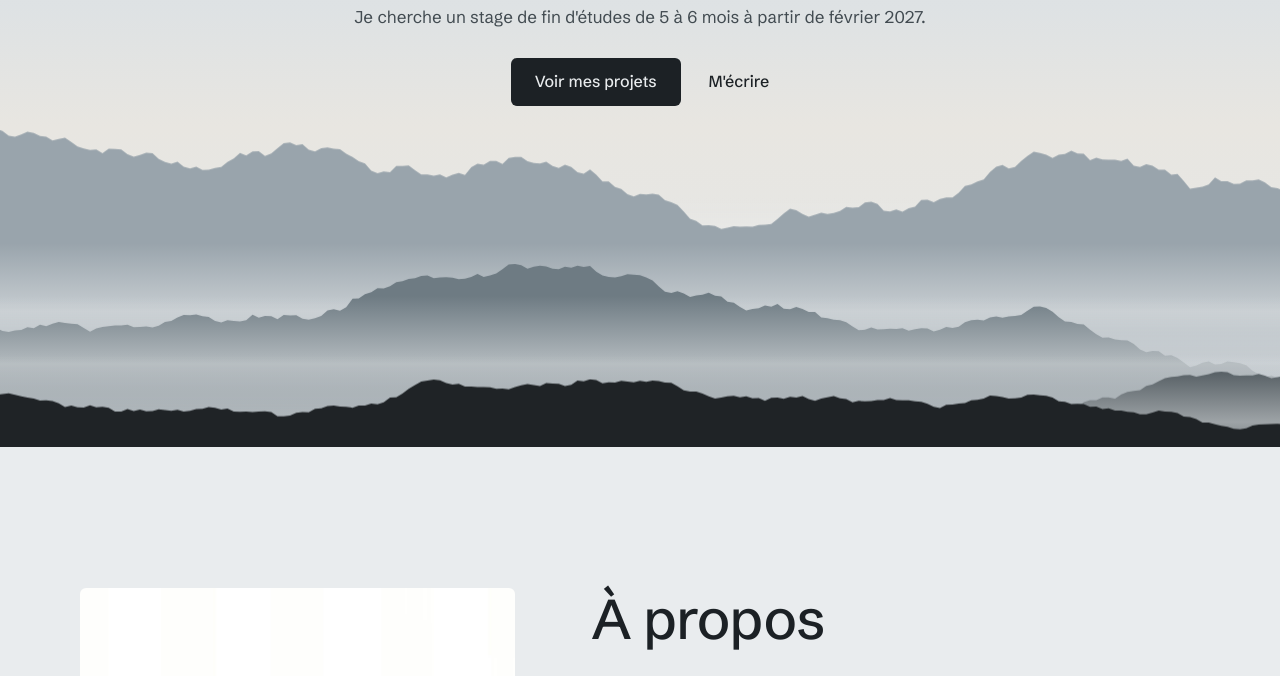
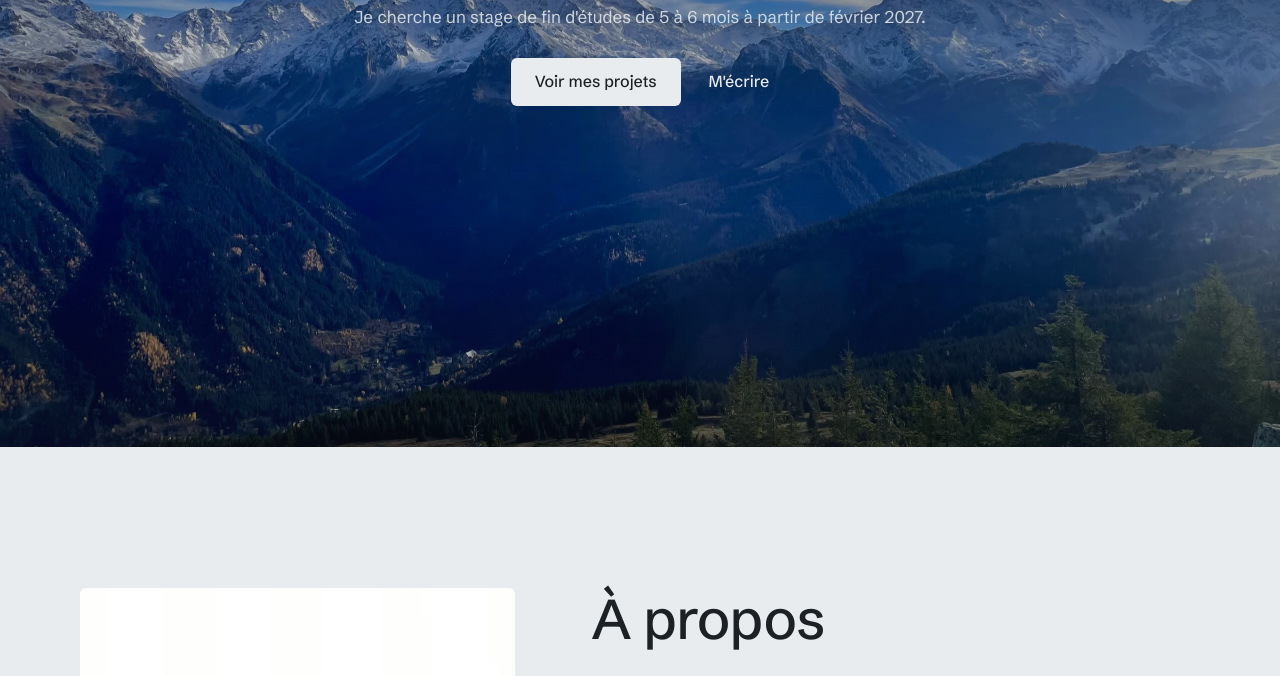
Before and after one commit to GatienCaillet/Portfolio, a plain HTML site: page index.html in a window 1280 px wide. Shown: the part 353-1029 px from the top of the page. Drawn offline with Linux system fonts and the light colour scheme.

Commit message:
feat: photo des Alpes en fond de l'accueil et du contact
Remplace les montagnes générées en SVG par une photo, avec un voile
sombre pour la lisibilité, une parallaxe douce et une nav claire
au-dessus des photos.

```diff
--- a/index.html
+++ b/index.html
@@ -30,13 +30,13 @@
   </header>
 
   <section class="hero" id="top">
-    <svg class="range" data-range="dawn" viewBox="0 0 1600 900" preserveAspectRatio="xMidYMax slice" aria-hidden="true"></svg>
+    <img class="bg-photo" src="images/montagne.jpg" alt="" width="2400" height="1800" fetchpriority="high" aria-hidden="true">
     <div class="hero__content">
       <h1>Gatien Caillet</h1>
       <p class="hero__sub">Développeur full stack à Grenoble, en Master 2 Informatique &amp; Cognition.</p>
       <p class="hero__avail">Je cherche un stage de fin d'études de 5 à 6 mois à partir de février 2027.</p>
       <div class="hero__actions">
-        <a class="btn" href="#projets">Voir mes projets</a>
+        <a class="btn btn--light" href="#projets">Voir mes projets</a>
         <a class="link" href="#contact">M'écrire</a>
       </div>
     </div>
@@ -165,7 +165,7 @@
   </main>
 
   <section class="contact" id="contact">
-    <svg class="range" data-range="dusk" viewBox="0 0 1600 900" preserveAspectRatio="xMidYMax slice" aria-hidden="true"></svg>
+    <img class="bg-photo" src="images/montagne.jpg" alt="" width="2400" height="1800" loading="lazy" aria-hidden="true">
     <div class="contact__content">
       <h2>Contact</h2>
       <p>Pour un stage de fin d'études de 5 à 6 mois à partir de février 2027, le plus simple est de m'écrire.</p>
--- a/script.js
+++ b/script.js
@@ -1,137 +1,34 @@
 // Gatien Caillet, portfolio.
-// Montagnes générées en SVG avec parallaxe douce, et nav qui s'adapte au fond.
+// Photo des Alpes en fond de l'accueil et du contact, parallaxe douce, et nav qui s'adapte au fond.
 
-
-const SVG_NS = "http://www.w3.org/2000/svg";
-const W = 1600;
-const H = 900;
 const reduceMotion = window.matchMedia("(prefers-reduced-motion: reduce)").matches;
 
-// PRNG déterministe : les montagnes sont identiques à chaque visite.
-function mulberry32(seed) {
-  return function () {
-    seed |= 0; seed = (seed + 0x6D2B79F5) | 0;
-    let t = Math.imul(seed ^ (seed >>> 15), 1 | seed);
-    t = (t + Math.imul(t ^ (t >>> 7), 61 | t)) ^ t;
-    return ((t ^ (t >>> 14)) >>> 0) / 4294967296;
-  };
-}
+const hero = document.getElementById("top");
+const contact = document.getElementById("contact");
+const nav = document.getElementById("nav");
 
-// Crête par déplacement du point médian.
-function ridgePoints(seed, baseY, amp, roughness) {
-  const rand = mulberry32(seed);
-  const n = 256;
-  const pts = new Array(n + 1);
-  pts[0] = baseY + (rand() - 0.5) * amp;
-  pts[n] = baseY + (rand() - 0.5) * amp;
-  let step = n;
-  let scale = amp;
-  while (step > 1) {
-    const half = step / 2;
-    for (let i = half; i < n; i += step) {
-      pts[i] = (pts[i - half] + pts[i + half]) / 2 + (rand() - 0.5) * scale;
-    }
-    step = half;
-    scale *= roughness;
-  }
-  return pts;
-}
-
-function ridgePath(pts) {
-  const n = pts.length - 1;
-  const dx = (W + 200) / n;
-  let d = `M -100 ${H + 50} L -100 ${pts[0].toFixed(1)}`;
-  for (let i = 1; i <= n; i++) d += ` L ${(-100 + i * dx).toFixed(1)} ${pts[i].toFixed(1)}`;
-  return d + ` L ${W + 100} ${H + 50} Z`;
-}
-
-const PALETTES = {
-  // Aube : lointains bleutés qui s'assombrissent vers le premier plan.
-  dawn: {
-    layers: [
-      { seed: 11, y: 640, amp: 320, rough: 0.6, fill: "#BCC4CA", speed: 0.05 },
-      { seed: 23, y: 690, amp: 260, rough: 0.6, fill: "#99A4AC", speed: 0.1 },
-      { seed: 37, y: 750, amp: 200, rough: 0.6, fill: "#6E7B83", speed: 0.16 },
-      { seed: 41, y: 815, amp: 150, rough: 0.6, fill: "#3E484E", speed: 0.24 },
-      { seed: 53, y: 880, amp: 110, rough: 0.62, fill: "#1F2326", speed: 0.32 },
-    ],
-    fog: "#EDEFF0",
-  },
-  // Crépuscule pour la section contact.
-  dusk: {
-    layers: [
-      { seed: 101, y: 600, amp: 240, rough: 0.52, fill: "#4E4A55", speed: 0.04 },
-      { seed: 113, y: 660, amp: 190, rough: 0.55, fill: "#383943", speed: 0.08 },
-      { seed: 127, y: 740, amp: 160, rough: 0.57, fill: "#262930", speed: 0.13 },
-      { seed: 131, y: 830, amp: 120, rough: 0.6, fill: "#16191D", speed: 0.2 },
-    ],
-    fog: "#8E7A68",
-  },
-};
-
-function buildRange(svg) {
-  const palette = PALETTES[svg.dataset.range];
-  if (!palette) return [];
-  const id = svg.dataset.range;
-
-  const defs = document.createElementNS(SVG_NS, "defs");
-  defs.innerHTML = `
-    <linearGradient id="fog-${id}" x1="0" y1="0" x2="0" y2="1">
-      <stop offset="0" stop-color="${palette.fog}" stop-opacity="0"/>
-      <stop offset="0.55" stop-color="${palette.fog}" stop-opacity="0.55"/>
-      <stop offset="1" stop-color="${palette.fog}" stop-opacity="0"/>
-    </linearGradient>`;
-  svg.appendChild(defs);
-
-  const groups = [];
-  palette.layers.forEach((layer, i) => {
-    const g = document.createElementNS(SVG_NS, "g");
-    const path = document.createElementNS(SVG_NS, "path");
-    path.setAttribute("d", ridgePath(ridgePoints(layer.seed, layer.y, layer.amp, layer.rough)));
-    path.setAttribute("fill", layer.fill);
-    g.appendChild(path);
-
-    // Banc de brume au pied de chaque crête (sauf la dernière).
-    if (i < palette.layers.length - 1) {
-      const fog = document.createElementNS(SVG_NS, "rect");
-      fog.setAttribute("x", -100);
-      fog.setAttribute("width", W + 200);
-      fog.setAttribute("y", layer.y - 20);
-      fog.setAttribute("height", 140);
-      fog.setAttribute("fill", `url(#fog-${id})`);
-      g.appendChild(fog);
-    }
-    svg.appendChild(g);
-    groups.push({ g, speed: layer.speed });
-  });
-  return groups;
-}
-
-const ranges = [...document.querySelectorAll(".range")].map((svg) => ({
-  section: svg.parentElement,
-  groups: buildRange(svg),
+const photos = [...document.querySelectorAll(".bg-photo")].map((img) => ({
+  img,
+  section: img.parentElement,
 }));
 
-// Parallaxe : chaque couche glisse un peu, selon sa distance.
+// Parallaxe : la photo glisse un peu moins vite que la page.
 function parallax() {
   const vh = window.innerHeight;
-  for (const { section, groups } of ranges) {
+  for (const { img, section } of photos) {
     const r = section.getBoundingClientRect();
     if (r.bottom < 0 || r.top > vh) continue;
-    const progress = -r.top; // px défilés depuis le haut de la section
-    for (const { g, speed } of groups) {
-      g.style.transform = `translate3d(0, ${(progress * speed).toFixed(1)}px, 0)`;
-    }
+    img.style.transform = `translate3d(0, ${(-r.top * 0.25).toFixed(1)}px, 0)`;
   }
 }
 
-// Nav : fond au scroll, texte clair sur la section contact.
-const nav = document.getElementById("nav");
-const contact = document.getElementById("contact");
+// Nav : fond au scroll, texte clair au-dessus des photos.
 function updateNav() {
   nav.classList.toggle("is-scrolled", window.scrollY > 24);
+  const onHero = hero.getBoundingClientRect().bottom > nav.offsetHeight;
   const c = contact.getBoundingClientRect();
-  nav.classList.toggle("is-dark", c.top <= nav.offsetHeight + 80 && c.bottom > 0);
+  const onContact = c.top <= nav.offsetHeight + 80 && c.bottom > 0;
+  nav.classList.toggle("is-dark", onHero || onContact);
 }
 
 let ticking = false;
--- a/style.css
+++ b/style.css
@@ -124,10 +124,25 @@ p { margin: 0 0 1em; text-wrap: pretty; }
   .nav__links a:not([href="#contact"]) { display: none; }
 }
 
-/* Montagnes générées en SVG */
+/* Photo des Alpes en fond (accueil et contact), avec un voile pour garder le texte lisible. */
 
-.range { position: absolute; inset: 0; width: 100%; height: 100%; display: block; }
-.range g { will-change: transform; }
+.bg-photo {
+  position: absolute;
+  inset: -8% 0 0 0;
+  width: 100%;
+  height: 108%;
+  max-width: none;
+  object-fit: cover;
+  object-position: 50% 62%;
+  will-change: transform;
+}
+.hero::after,
+.contact::after {
+  content: "";
+  position: absolute;
+  inset: 0;
+  z-index: 1;
+}
 
 /* Accueil */
 
@@ -138,7 +153,14 @@ p { margin: 0 0 1em; text-wrap: pretty; }
   display: flex;
   justify-content: center;
   overflow: hidden;
-  background: linear-gradient(180deg, #CDD4D9 0%, #DEE2E4 45%, #E8E6E1 60%, #E3E7E9 100%);
+  color: var(--mist);
+  background: #1B2F4A;
+}
+
+.hero::after {
+  background:
+    linear-gradient(180deg, rgba(12, 22, 38, .55) 0%, rgba(12, 22, 38, .35) 45%, rgba(12, 22, 38, 0) 70%),
+    linear-gradient(0deg, rgba(12, 18, 24, .45) 0%, rgba(12, 18, 24, 0) 30%);
 }
 
 .hero__content {
@@ -158,10 +180,11 @@ p { margin: 0 0 1em; text-wrap: pretty; }
 .hero__sub {
   margin: 20px 0 6px;
   font-size: clamp(19px, 1.8vw, 22px);
-  color: var(--ink);
   text-wrap: balance;
 }
-.hero__avail { color: var(--ink-soft); font-size: 17px; margin-bottom: 28px; }
+.hero__content { text-shadow: 0 1px 18px rgba(8, 16, 30, .35); }
+.hero__content .btn { text-shadow: none; }
+.hero__avail { color: rgba(233, 236, 238, .85); font-size: 17px; margin-bottom: 28px; }
 .hero__actions { display: flex; justify-content: center; align-items: center; gap: 28px; flex-wrap: wrap; }
 
 @keyframes enter { from { opacity: 0; transform: translateY(12px); } to { opacity: 1; transform: none; } }
@@ -296,7 +319,12 @@ p { margin: 0 0 1em; text-wrap: pretty; }
   align-items: center;
   overflow: hidden;
   color: var(--mist);
-  background: linear-gradient(180deg, #171B20 0%, #262A31 40%, #4A4A52 58%, #6D6862 68%, #24282C 100%);
+  background: #141B24;
+}
+/* Voile plus dense qu'en accueil : ambiance de fin de journée, texte et pied de page lisibles. */
+.contact::after {
+  background:
+    linear-gradient(180deg, rgba(10, 14, 20, .78) 0%, rgba(10, 14, 20, .55) 50%, rgba(10, 14, 20, .35) 70%, rgba(10, 14, 20, .8) 100%);
 }
 .contact__content {
   position: relative;
```
Also changed, not shown: images/montagne.jpg (added).
